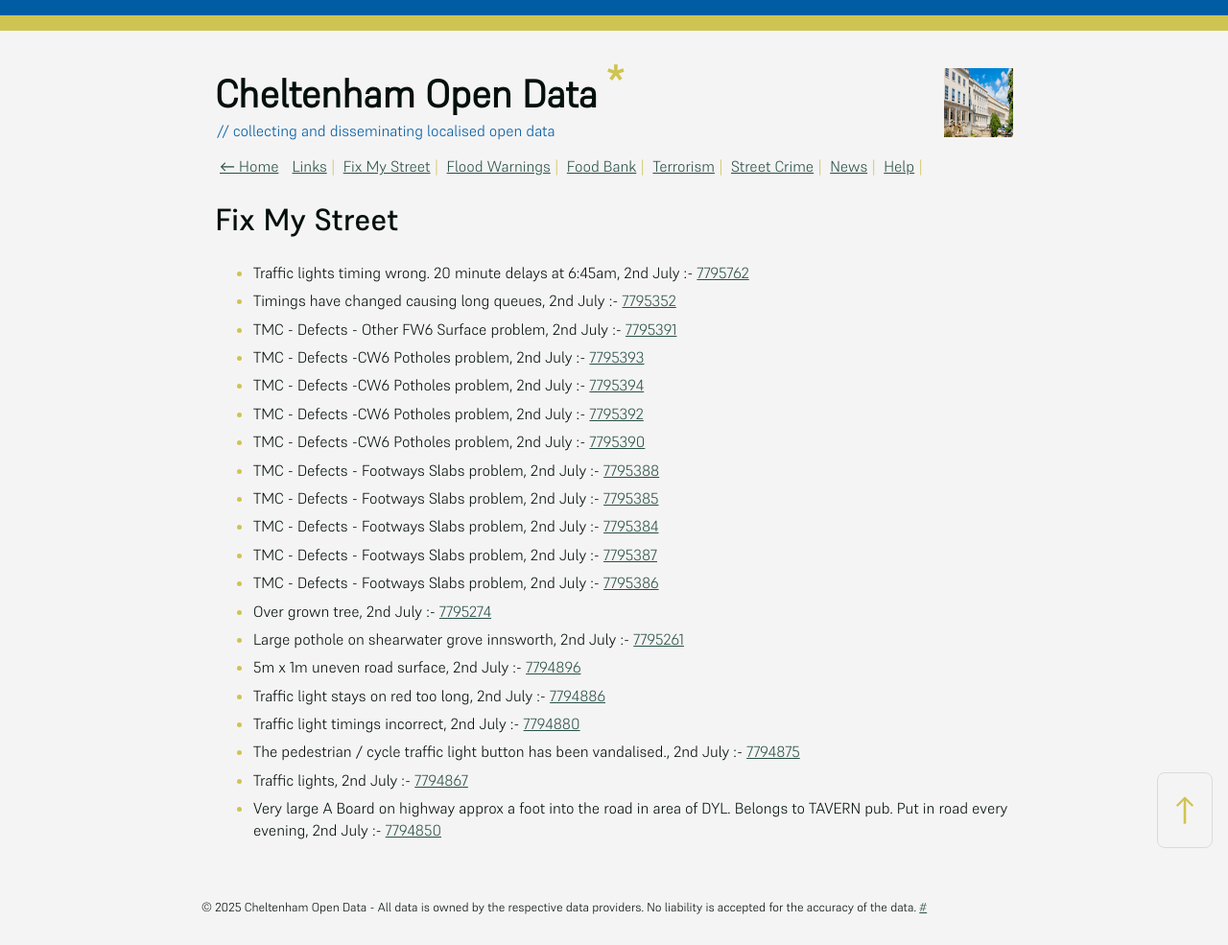
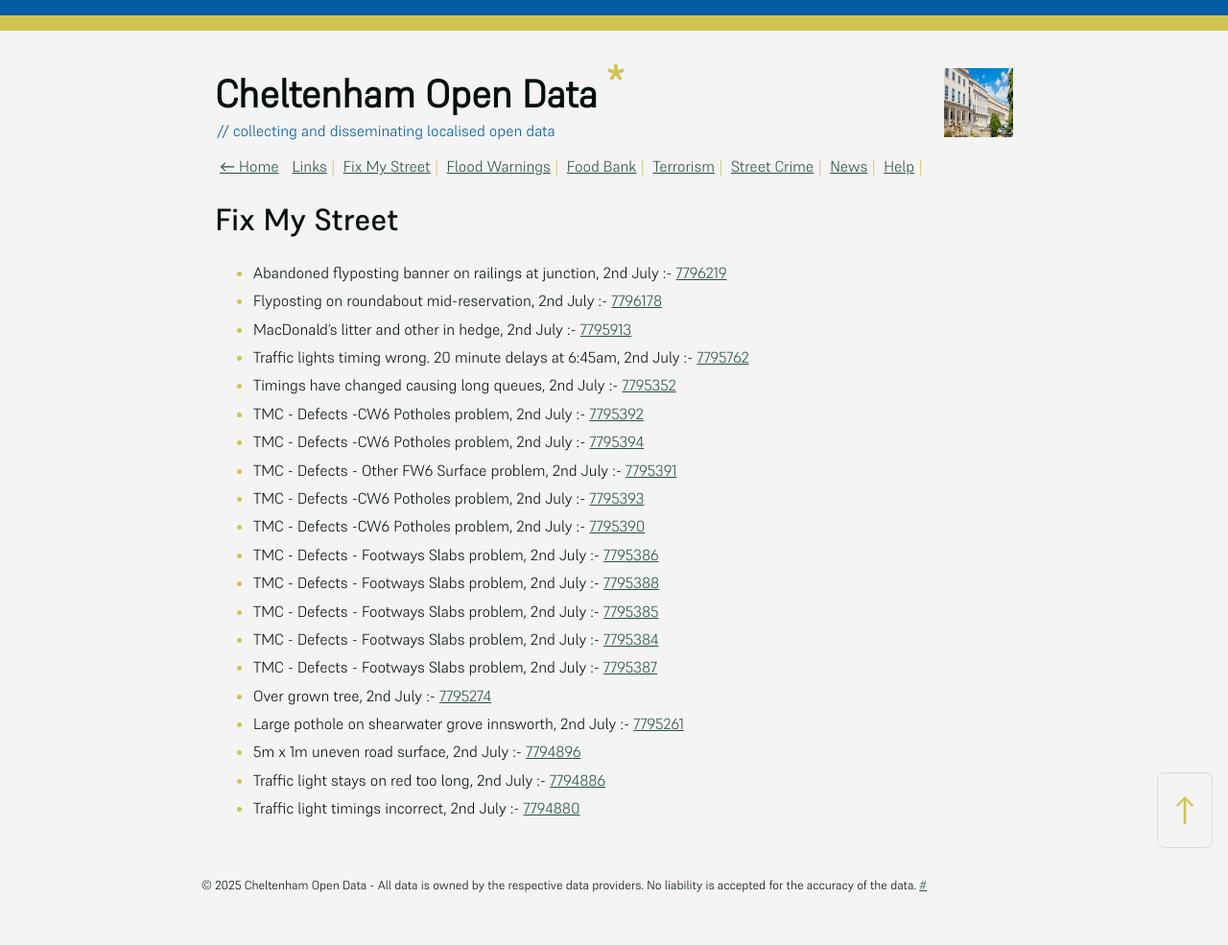
Before and after one commit to mat-0/cheltenham-open-data, a Jekyll site: the page built from _pages/fix-my-street.md, in a window 1280 px wide. Shown: the whole page at 96% size. Built offline with Jekyll 4.4.1, drawn with Linux system fonts in a browser that asks for light colours; after the commit the page ends 962 px from its top, so only the background shows below that.

Commit message:
Updated 2025-07-02 09:57:53

```diff
--- a/_pages/fix-my-street.md
+++ b/_pages/fix-my-street.md
@@ -9,25 +9,25 @@ permalink: /fix-my-street
 
 <!-- fix_marker starts -->
 
+- Abandoned flyposting banner on railings at junction, 2nd July :- [7796219](https://www.fixmystreet.com/report/7796219)
+- Flyposting on roundabout mid-reservation, 2nd July :- [7796178](https://www.fixmystreet.com/report/7796178)
+- MacDonald's litter and other in hedge, 2nd July :- [7795913](https://www.fixmystreet.com/report/7795913)
 - Traffic lights timing wrong. 20 minute delays at 6:45am, 2nd July :- [7795762](https://www.fixmystreet.com/report/7795762)
 - Timings have changed causing long queues, 2nd July :- [7795352](https://www.fixmystreet.com/report/7795352)
+- TMC - Defects -CW6 Potholes  problem, 2nd July :- [7795392](https://www.fixmystreet.com/report/7795392)
+- TMC - Defects -CW6 Potholes  problem, 2nd July :- [7795394](https://www.fixmystreet.com/report/7795394)
 - TMC - Defects - Other FW6  Surface problem, 2nd July :- [7795391](https://www.fixmystreet.com/report/7795391)
 - TMC - Defects -CW6 Potholes  problem, 2nd July :- [7795393](https://www.fixmystreet.com/report/7795393)
-- TMC - Defects -CW6 Potholes  problem, 2nd July :- [7795394](https://www.fixmystreet.com/report/7795394)
-- TMC - Defects -CW6 Potholes  problem, 2nd July :- [7795392](https://www.fixmystreet.com/report/7795392)
 - TMC - Defects -CW6 Potholes  problem, 2nd July :- [7795390](https://www.fixmystreet.com/report/7795390)
+- TMC - Defects - Footways Slabs problem, 2nd July :- [7795386](https://www.fixmystreet.com/report/7795386)
 - TMC - Defects - Footways Slabs problem, 2nd July :- [7795388](https://www.fixmystreet.com/report/7795388)
 - TMC - Defects - Footways Slabs problem, 2nd July :- [7795385](https://www.fixmystreet.com/report/7795385)
 - TMC - Defects - Footways Slabs problem, 2nd July :- [7795384](https://www.fixmystreet.com/report/7795384)
 - TMC - Defects - Footways Slabs problem, 2nd July :- [7795387](https://www.fixmystreet.com/report/7795387)
-- TMC - Defects - Footways Slabs problem, 2nd July :- [7795386](https://www.fixmystreet.com/report/7795386)
 - Over grown tree, 2nd July :- [7795274](https://www.fixmystreet.com/report/7795274)
 - Large pothole on shearwater grove innsworth, 2nd July :- [7795261](https://www.fixmystreet.com/report/7795261)
 - 5m x 1m uneven road surface, 2nd July :- [7794896](https://www.fixmystreet.com/report/7794896)
 - Traffic light stays on red too long, 2nd July :- [7794886](https://www.fixmystreet.com/report/7794886)
 - Traffic light timings incorrect, 2nd July :- [7794880](https://www.fixmystreet.com/report/7794880)
-- The pedestrian / cycle traffic light button has been vandalised., 2nd July :- [7794875](https://www.fixmystreet.com/report/7794875)
-- Traffic lights, 2nd July :- [7794867](https://www.fixmystreet.com/report/7794867)
-- Very large A Board on highway approx a foot into the road in area of DYL. Belongs to TAVERN pub. Put in road every evening, 2nd July :- [7794850](https://www.fixmystreet.com/report/7794850)
 
 <!-- fix_marker ends -->
```
Also changed, not shown: _data/flood.json (+4 -4 lines), _pages/news.md (+13 -13 lines), index.md (+5 -5 lines).
